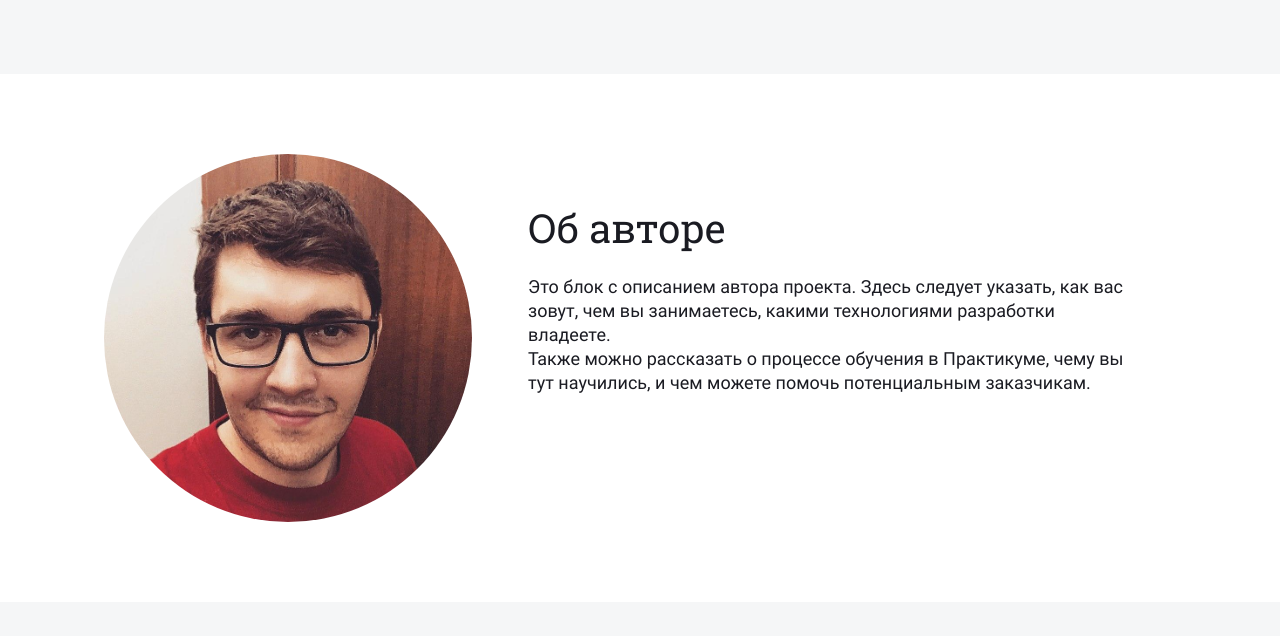
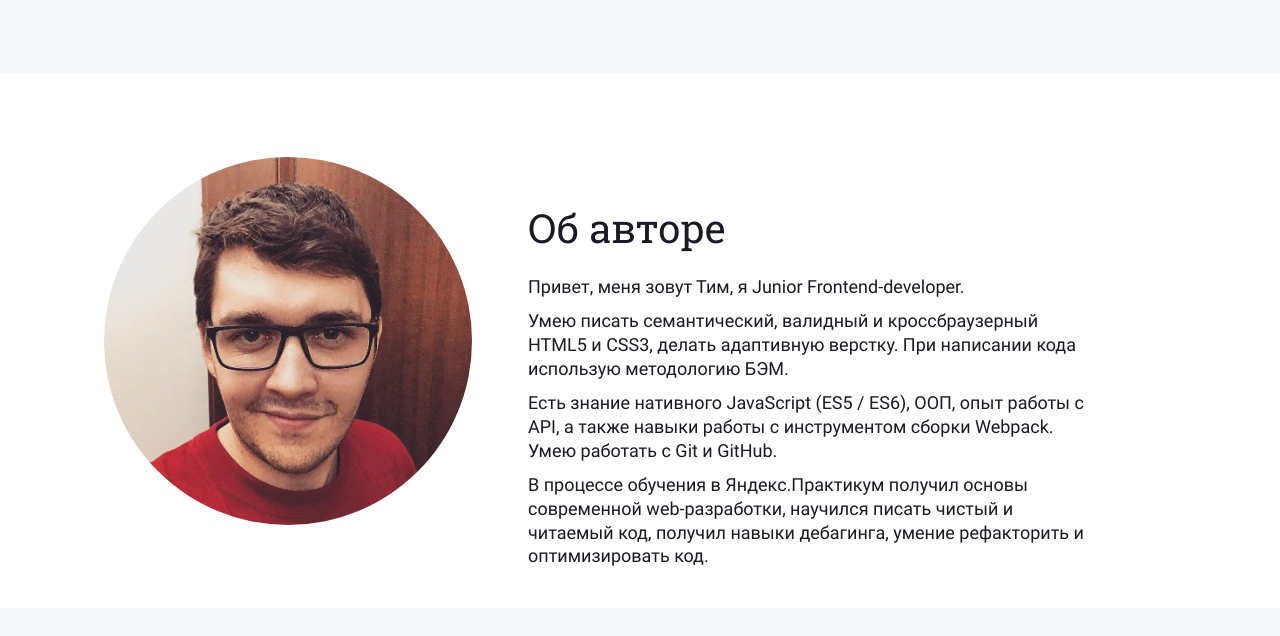
Before and after one commit to tim-musifullin/diploma-news-analyzer, a website built with webpack: page src/about.html in a window 1280 px wide. Shown: the part 1005-1641 px from the top of the page. Built offline with nearby package versions, Linux system fonts and the light colour scheme.

Commit message:
Fixed about block

```diff
--- a/src/about.html
+++ b/src/about.html
@@ -79,14 +79,21 @@
     </div>
 
     <div class="about">
-      <img src="<%=require('./images/author-photo.jpg').default%>" alt="Фото автора" class="about__photo">
+      <img
+        src="<%=require('./images/author-photo.jpg').default%>"
+        alt="Фото автора"
+        class="about__photo"
+      />
       <div class="about__info">
         <h2 class="about__title">Об авторе</h2>
         <p class="about__description">
-          Это блок с описанием автора проекта. Здесь следует указать, как вас зовут, чем вы занимаетесь,
-          какими технологиями разработки владеете.<br>
-          Также можно рассказать о процессе обучения в Практикуме, чему вы тут научились, и чем можете помочь
-          потенциальным заказчикам.
+          <span class="about__sentence">Привет, меня зовут Тим, я Junior Frontend-developer.</span>
+          <span class="about__sentence">Умею писать семантический, валидный и кроссбраузерный HTML5 и CSS3, делать адаптивную верстку.
+            При написании кода использую методологию БЭМ.</span>
+          <span class="about__sentence">Есть знание нативного JavaScript (ES5 / ES6), ООП, опыт работы с API, а также навыки работы с инструментом сборки Webpack.
+          Умею работать с Git и GitHub.</span>
+          <span class="about__sentence">В процессе обучения в Яндекс.Практикум получил основы современной web-разработки,
+          научился писать чистый и читаемый код, получил навыки дебагинга, умение рефакторить и оптимизировать код.</span>
         </p>
       </div>
     </div>
@@ -113,7 +120,7 @@
       <div class="footer__icons">
         <a href="https://github.com/tim-musifullin" target="_blank" class="footer__icon"><img src="<%=require('./images/github.svg').default%>"
             alt="GitHub"></a>
-        <a href="https://www.facebook.com/" target="_blank" class="footer__icon"><img src="<%=require('./images/fb.svg').default%>"
+        <a href="https://www.facebook.com/theterryx" target="_blank" class="footer__icon"><img src="<%=require('./images/fb.svg').default%>"
             alt="Facebook"></a>
       </div>
     </footer>
--- a/src/blocks/about/__description/about__description.css
+++ b/src/blocks/about/__description/about__description.css
@@ -6,7 +6,9 @@
     line-height: 133%;
     color: #1A1B22;
     padding-bottom: 30px;
-    max-width: 600px;
+    max-width: 570px;
+    display: flex;
+    flex-direction: column;
 }
 
 @media (max-width: 990px) {
--- /dev/null
+++ b/src/blocks/about/__sentence/about__sentence.css
@@ -0,0 +1,4 @@
+.about__sentence {
+  padding-bottom: 10px;
+  word-wrap: break-word;
+}
--- a/src/blocks/about/about.css
+++ b/src/blocks/about/about.css
@@ -2,6 +2,7 @@
 @import url('./__info/about__info.css');
 @import url('./__photo/about__photo.css');
 @import url('./__title/about__title.css');
+@import url('./__sentence/about__sentence.css');
 
 .about {
     display: flex;
```
Also changed, not shown: src/analytics.html (+2 -29 lines), src/index.html (+8 -6 lines).
